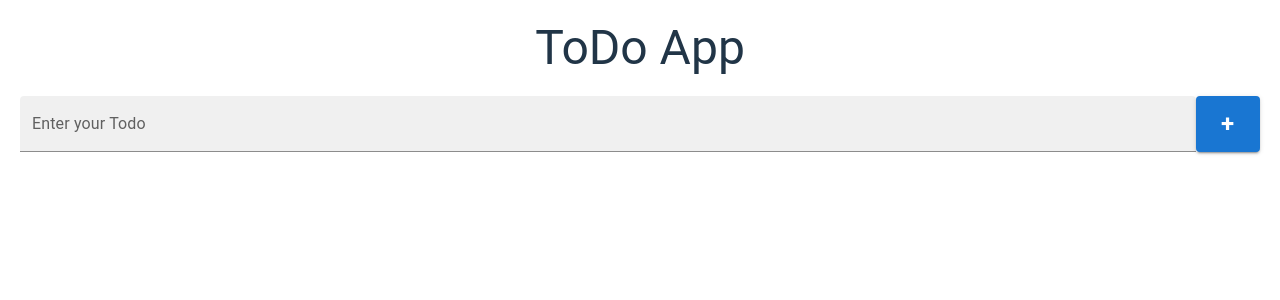
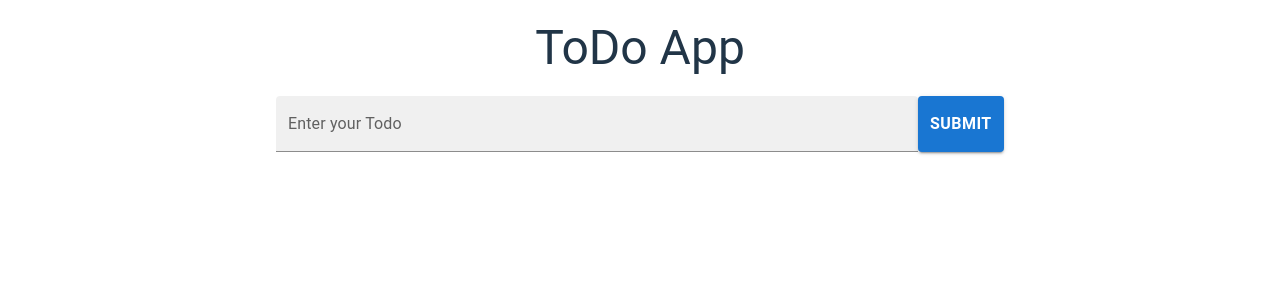
Before and after one commit to darkhacker1906/Todo_app, a React (Vite) app: page / in a window 1280 px wide. Shown: the top 300 px of the page. Built offline with nearby package versions, Linux system fonts and the light colour scheme.

Commit message:
Resolving bugs

```diff
--- a/index.html
+++ b/index.html
@@ -2,7 +2,6 @@
 <html lang="en">
   <head>
     <meta charset="UTF-8" />
-    <link rel="icon" type="image/svg+xml" href="/vite.svg" />
     <meta name="viewport" content="width=device-width, initial-scale=1.0" />
     <title>Todo App</title>
   </head>
--- a/package.json
+++ b/package.json
@@ -17,7 +17,8 @@
     "@mui/styled-engine-sc": "^6.0.0-alpha.11",
     "react": "^18.2.0",
     "react-dom": "^18.2.0",
-    "styled-components": "^6.1.6"
+    "styled-components": "^6.1.6",
+    "uuidv4": "^6.2.13"
   },
   "devDependencies": {
     "@types/react": "^18.2.43",
--- /dev/null
+++ b/src/App.css
@@ -0,0 +1,37 @@
+#root {
+  max-width: 1280px;
+  margin: 0 auto;
+  padding: 2rem;
+  text-align: center;
+}
+
+
+.logo:hover {
+  filter: drop-shadow(0 0 2em #646cffaa);
+}
+.logo.react:hover {
+  filter: drop-shadow(0 0 2em #61dafbaa);
+}
+
+@keyframes logo-spin {
+  from {
+    transform: rotate(0deg);
+  }
+  to {
+    transform: rotate(360deg);
+  }
+}
+
+@media (prefers-reduced-motion: no-preference) {
+  a:nth-of-type(2) .logo {
+    animation: logo-spin infinite 20s linear;
+  }
+}
+
+.card {
+  padding: 2em;
+}
+
+.read-the-docs {
+  color: #888;
+}
--- a/src/Components/TablePage.jsx
+++ b/src/Components/TablePage.jsx
@@ -1,21 +1,36 @@
-import React from 'react';
-import { TableContainer, Table, TableBody, TableRow, TableCell, Paper, Box } from '@mui/material';
-import DeleteOutlinedIcon from '@mui/icons-material/DeleteOutlined';
-import EditCalendarOutlined from '@mui/icons-material/EditCalendarOutlined';
+import React from "react";
+import {
+  TableContainer,
+  Table,
+  TableBody,
+  TableRow,
+  TableCell,
+  Paper,
+  Box,
+  Hidden,
+} from "@mui/material";
+import DeleteOutlinedIcon from "@mui/icons-material/DeleteOutlined";
+import EditCalendarOutlined from "@mui/icons-material/EditCalendarOutlined";
 
 function TablePage({ arr, deleteTodo, setTodo }) {
   return (
-    <Box sx={{ m: '2%' }}>
+    <Box sx={{ m: "2%",wordBreak:'break-word' }}>
       <TableContainer component={Paper}>
-        <Table id='todos'>
+        <Table id="todos">
           <TableBody>
             {arr.map((item, index) => (
               <TableRow key={index}>
                 <TableCell>
-                  <Box sx={{ display: 'flex', justifyContent: 'space-between', width: '99%' }}>
-                    {item}
-                    <Box sx={{ display: 'flex', alignItems: 'center' }}>
-                      <DeleteOutlinedIcon onClick={() => deleteTodo(index)} />
+                  <Box
+                    sx={{
+                      display: "flex",
+                      justifyContent: "space-between",
+                      width: "99%",
+                    }}
+                  >
+                    {item.text}
+                    <Box sx={{ display: "flex", alignItems: "center" }}>
+                      <DeleteOutlinedIcon onClick={() => deleteTodo(item.id)} />
                       <EditCalendarOutlined onClick={() => setTodo(index)} />
                     </Box>
                   </Box>
--- a/src/pages/HomePage.jsx
+++ b/src/pages/HomePage.jsx
@@ -1,67 +1,74 @@
-import React, { useState } from 'react';
-import { Box, Button, TextField } from '@mui/material';
-import TablePage from '../Components/TablePage';
-import { Typography } from '@mui/material';
+import React, { useState } from "react";
+import { Box, Button, TextField } from "@mui/material";
+import TablePage from "../Components/TablePage";
+import { Typography } from "@mui/material";
+import { v4 as uuidv4 } from "uuid";
 
 function Home() {
-  const [data, setData] = useState('');
+  const [data, setData] = useState("");
   const [editIndex, setEditIndex] = useState(null);
   const [arr, setArr] = useState([]);
+  const id = uuidv4();
 
   const set_table = (data) => {
-    if (data !== '') {
+    if (data !== "") {
       if (editIndex !== null) {
         let updatedArr = [...arr];
-        updatedArr[editIndex] = data;
+        updatedArr[editIndex] = { id: updatedArr[editIndex].id, text: data };
         setArr(updatedArr);
         setEditIndex(null);
       } else {
-        setArr([...arr, data]);
+        setArr([...arr, { id: id, text: data }]);
       }
-      setData('');
+      setData("");
     }
   };
 
-
-  const delete_todo = (index) => {
-    let reduced_todo = [...arr];
-    reduced_todo.splice(index, 1);
+  const delete_todo = (id) => {
+    let reduced_todo = arr.filter((item) => item.id !== id);
     setArr(reduced_todo);
   };
 
-  const set_todo = (index) => {
-    setEditIndex(index);
-    setData(arr[index]);
+  const set_todo = (id) => {
+    setEditIndex(id);
+    setData(arr[id].text);
   };
+
   const handleKeyEnter = (event) => {
-    if (event.key === 'Enter') {
+    if (event.key === "Enter") {
       set_table(data);
     }
   };
 
   return (
-    <Box>
-      <Typography variant='h3' sx={{ m: '20px', textAlign: 'center',overflow:"hidden" }}>
+    <Box sx={{display:"flex",alignItems:"center",justifyContent:"center"}}>
+
+    <Box sx={{width:"60%",overflowX:"hidden"}}>
+      <Typography
+        variant="h3"
+        sx={{ m: "20px", textAlign: "center" }}
+        >
         ToDo App
       </Typography>
-      <Box sx={{ display: 'flex', m: '20px' }}>
+      <Box sx={{ display: "flex", m: "20px" }}>
         <TextField
-          variant='filled'
+          variant="filled"
           onChange={(e) => setData(e.target.value)}
           fullWidth
-          label={'Enter your Todo'}
+          label={"Enter your Todo"}
           value={data}
           onKeyDown={handleKeyEnter}
-        />
+          />
         <Button
-          variant='contained'
-          sx={{ fontWeight: 'bold', fontSize: '1.5em' }}
+          variant="contained"
+          sx={{ fontWeight: "bold", fontSize: "1em" }}
           onClick={() => set_table(data)}
-        >
-          +
+          >
+         Submit
         </Button>
       </Box>
       <TablePage arr={arr} deleteTodo={delete_todo} setTodo={set_todo} />
+            </Box>
     </Box>
   );
 }
```
Also changed, not shown: 1 other file (tests, documents, lock files or other folders).
